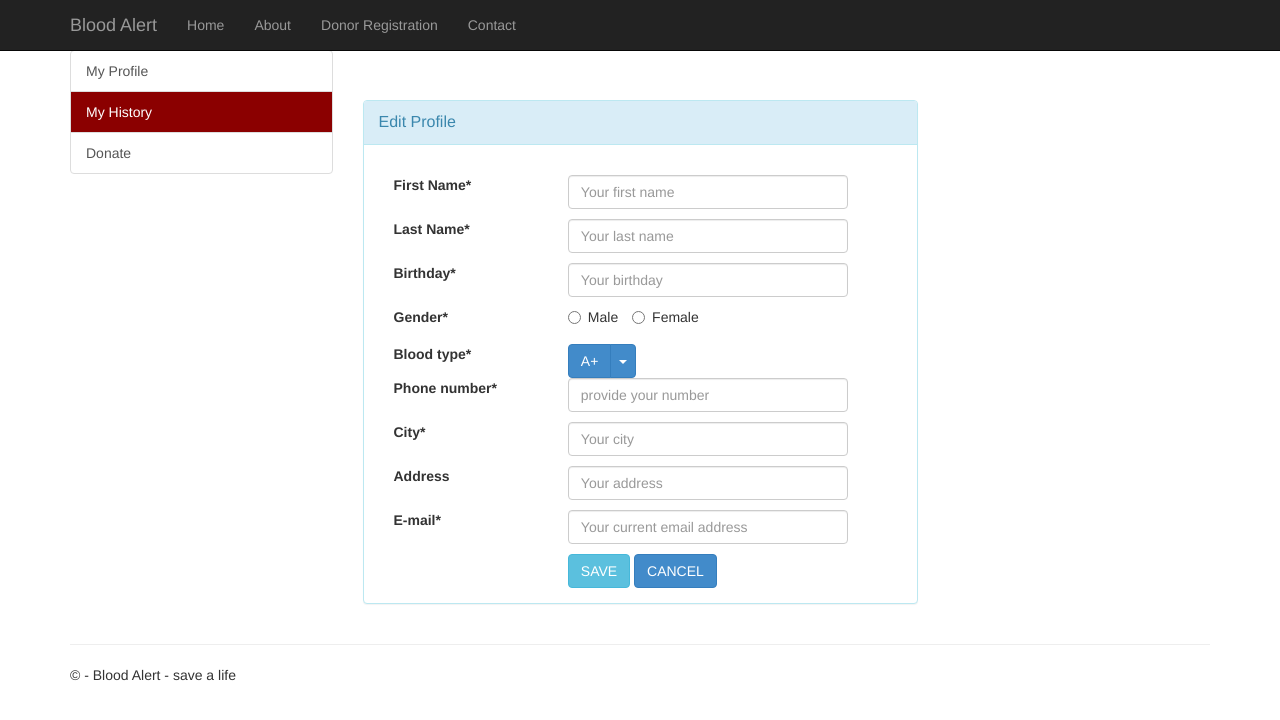
After one commit to kennedyopokuasare/BloodAlert, a Flask app: template src/webClient/templates/profileEdit.html in a window 1280 px wide. The commit adds this page. Shown: the top 720 px of the page. Run offline with Flask 2, Linux system fonts and the light colour scheme; the template is opened without the code that fills it, so the values that code supplies are empty; parts of the project's set-up code (start-up, migrations or seed data) failed here and were passed over.

Commit message:
edit profile page

```diff
--- /dev/null
+++ b/src/webClient/templates/profileEdit.html
@@ -0,0 +1,98 @@
+{% extends "donor_layout.html" %}
+{% block donorContent %}
+
+<div id="signupbox" style=" margin-top:50px" class="col-xs-12 col-sm-6 col-md-6">
+        <div class="panel panel-info">
+            <div class="panel-heading">
+                <div class="panel-title">Edit Profile</div>
+            </div>
+            <div class="panel-body" >
+                <form method="post" action=".">
+
+                        <div class="form-group required">
+                            <label class="control-label col-md-4  requiredField"> First Name<span class="asteriskField">*</span> </label>
+                            <div class="controls col-md-8 ">
+                                <input class="input-md  textinput textInput form-control" id="firstName_edit" maxlength="30" name="firstName" placeholder="Your first name" style="margin-bottom: 10px" type="text" />
+                            </div>
+                        </div>
+                        <div class="form-group required">
+                            <label class="control-label col-md-4  requiredField"> Last Name<span class="asteriskField">*</span> </label>
+                            <div class="controls col-md-8 ">
+                                <input class="input-md  textinput textInput form-control" id="lasttName_edit" maxlength="30" name="lastName" placeholder="Your last name" style="margin-bottom: 10px" type="text" />
+                            </div>
+                        </div>
+                        <div class="form-group required">
+                            <label class="control-label col-md-4  requiredField"> Birthday<span class="asteriskField">*</span> </label>
+                            <div class="controls col-md-8 ">
+                                <input class="input-md  textinput textInput form-control" id="birthday_edit" maxlength="30" name="birthday" placeholder="Your birthday" style="margin-bottom: 10px" type="text" />
+                            </div>
+                        </div>
+                        <div class="form-group required">
+                            <label for="id_gender"  class="control-label col-md-4  requiredField"> Gender<span class="asteriskField">*</span> </label>
+                            <div class="controls col-md-8 "  style="margin-bottom: 10px">
+                                 <label class="radio-inline"> <input type="radio" name="gender" id="id_gender_male" value="M"  style="margin-bottom: 10px">Male</label>
+                                 <label class="radio-inline"> <input type="radio" name="gender" id="id_gender_female" value="F"  style="margin-bottom: 10px">Female </label>
+                            </div>
+                        </div>
+                        <div class="form-group required" style="margin-bottom: 10px">
+                            <label class="control-label col-md-4  requiredField"> Blood type<span class="asteriskField">*</span> </label>
+                            <div class="controls col-md-8 ">
+                                <div class="btn-group">
+                                    <button type="button" class="btn btn-primary">A+</button>
+                                    <button type="button" class="btn btn-primary dropdown-toggle" data-toggle="dropdown">
+                                        <span class="caret"></span><span class="sr-only"></span>
+                                    </button>
+                                    <ul class="dropdown-menu" role="menu" style="width: 20px;">
+                                        <li><a>O+</a></li>
+                                        <li><a>O-</a></li>
+                                        <li><a>A+</a></li>
+                                        <li><a>A-</a></li>
+                                        <li><a>B+</a></li>
+                                        <li><a>B-</a></li>
+                                        <li><a>AB+</a></li>
+                                        <li><a>AB-</a></li>
+                                    </ul>
+                                </div>
+                            </div>
+                        </div><br />
+                        <div class="form-group required">
+                             <label class="control-label col-md-4  requiredField"> Phone number<span class="asteriskField">*</span> </label>
+                             <div class="controls col-md-8 ">
+                                 <input class="input-md textinput textInput form-control" id="phoneNumber" name="number" placeholder="provide your number" style="margin-bottom: 10px" type="text" />
+                            </div>
+                        </div>
+                        <div class="form-group required">
+                            <label class="control-label col-md-4  requiredField"> City<span class="asteriskField">*</span> </label>
+                            <div class="controls col-md-8 ">
+                                <input class="input-md  textinput textInput form-control" id="city_edit" maxlength="30" name="city" placeholder="Your city" style="margin-bottom: 10px" type="text" />
+                            </div>
+                        </div>
+                        <div class="form-group required">
+                            <label class="control-label col-md-4"> Address </label>
+                            <div class="controls col-md-8 ">
+                                <input class="input-md  textinput textInput form-control" id="address_edit" maxlength="30" name="address" placeholder="Your address" style="margin-bottom: 10px" type="text" />
+                            </div>
+                        </div>
+                        <div class="form-group required">
+                            <label for="id_email" class="control-label col-md-4  requiredField"> E-mail<span class="asteriskField">*</span> </label>
+                            <div class="controls col-md-8 ">
+                                <input class="input-md emailinput form-control" id="id_email" name="email" placeholder="Your current email address" style="margin-bottom: 10px" type="email" />
+                            </div>
+                        </div>
+
+
+                        <div class="form-group">
+                            <div class="aab controls col-md-4 "></div>
+                            <div class="controls col-md-8 ">
+                                <input type="submit" name="Save" value="SAVE" class="btn btn-primary btn btn-info" id="profileEdite_save" />
+                                <input type="button" name="Cancel" value="CANCEL" class="btn btn btn-primary" id="profileEdite_cancel" />
+                            </div>
+                        </div>
+
+
+                </form>
+            </div>
+        </div>
+    </div>
+
+{% endblock %}
--- a/src/webClient/views.py
+++ b/src/webClient/views.py
@@ -93,6 +93,17 @@ def donate():
         message='User donate page.'
     )
 
+@app.route('/profileEdit/')
+@app.route('/profileEdit')
+def profileEdit():
+    """Renders the profileEdit page."""
+    return render_template(
+        'profileEdit.html',
+        title='Edit Profile',
+        year=datetime.now().year,
+        message='Edit profile page.'
+    )
+
 if __name__ == "__main__":
     #resources.database.DEFAULT_DB_PATH="../db/bloodAlert.db"
     #Debug true activates automatic code reloading and improved error messages
```
Also changed, not shown: src/webClient/templates/profile.html (+17 -0 lines).
